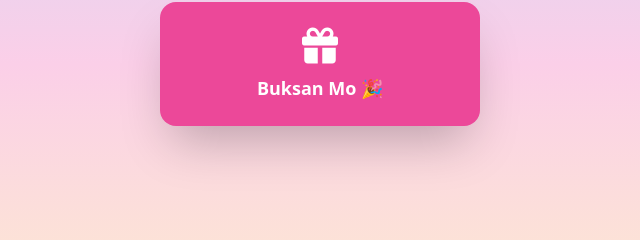
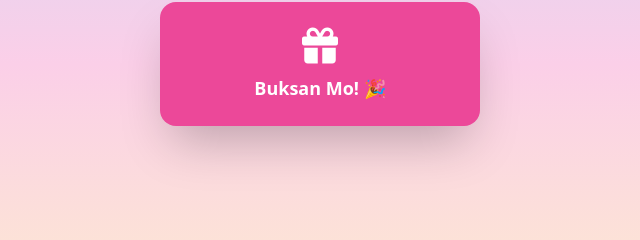
Before and after one commit to Redchips777/Happy-Birthday, a plain HTML site: page index.html in a window 1280 px wide. Shown: the part 336-576 px from the top of the page, 320-960 px from the left. Drawn offline with nearby package versions, Linux system fonts and the light colour scheme.

Commit message:
Test manual changes

```diff
--- a/index.html
+++ b/index.html
@@ -58,7 +58,7 @@
   <!-- Clickable Birthday Box -->
   <div id="clickBox" class="bg-pink-500 hover:bg-pink-600 text-white font-bold py-6 px-8 rounded-2xl shadow-2xl cursor-pointer text-center transition-all duration-300 transform hover:scale-105 w-full max-w-xs flex flex-col items-center gap-2">
     <i class="fa-solid fa-gift text-4xl"></i>
-    <span class="text-lg">Buksan Mo 🎉</span>
+    <span class="text-lg">Buksan Mo! 🎉</span>
   </div>
 
   <!-- Birthday Popup -->
```
